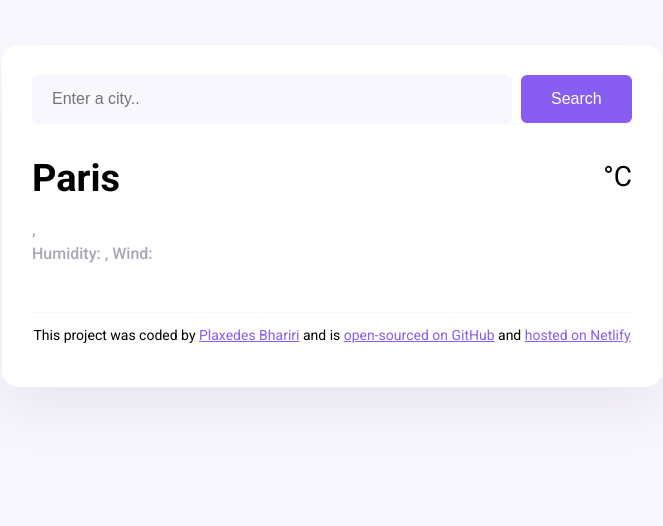
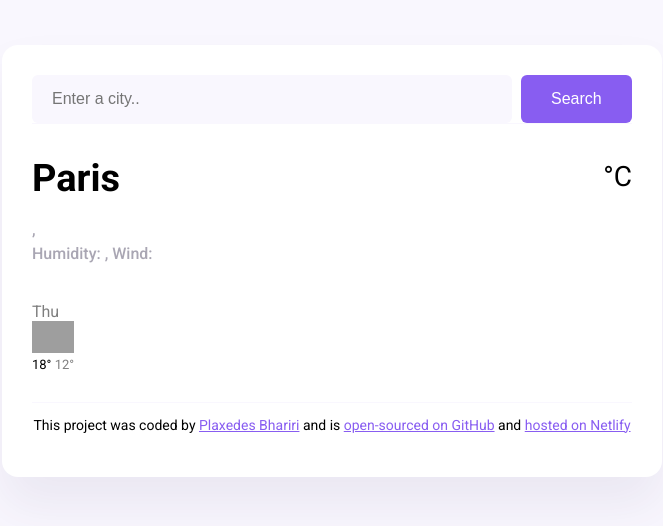
Before and after one commit to charisbhariri/my-new-weather-project, a website built with Parcel: page index.html in a window 1280 px wide. Shown: the whole page, without its empty margins (308-971 px from the left). Built offline with nearby package versions, Linux system fonts and the light colour scheme; no server answers; grey boxes are pictures that could not be loaded.

Commit message:
added the forecast html and css

```diff
--- a/index.html
+++ b/index.html
@@ -37,6 +37,7 @@
               <br />
               Humidity: <strong id="humidity"></strong>, Wind:
               <strong id="wind-speed"></strong>
+
             </p>
           </div>
           <div class="weather-app-temperature-container">
@@ -45,7 +46,29 @@
             <div class="weather-app-unit">°C</div>
           </div>
         </div>
+        <div class="weather-forecast">
+          <div class="row">
+            <div class="col-2">
+              <div class="weather-forecast-date">
+              Thu
+              </div>
+             <img src="http://shecodes-assets.s3.amazonaws.com/api/weather/icons/broken-clouds-day.png"
+             alt=""
+             width="42"
+             />
+             <div class="weather-forecast-temperatures">
+              <span class="weather-forecast-temperature-max">
+          18° </span>
+          <span class="weather-forecast-temperature-min">
+          12°
+          </span>
+
+          </div>
+            </div>
+          </div>
+        </div>
       </main>
+
       <footer>
         <p>
           This project was coded by
--- a/src/styles.css
+++ b/src/styles.css
@@ -121,6 +121,22 @@ main {
   position: relative;
   top: -38px;
 }
+.weather-forecast{
+  margin-top: 20px;
+  color: #000;
+
+}
+.weather-forecast-date{
+  font-size: 16px;
+  opacity: 0.5;
+}
+.weather-forecast-temperatures{
+  font-size: 13px;
+
+}
+.weather-forecast-temperature-min{
+  opacity: 0.5;
+}
 
 footer {
   border-top: 1px solid #f9f7fe;
```
